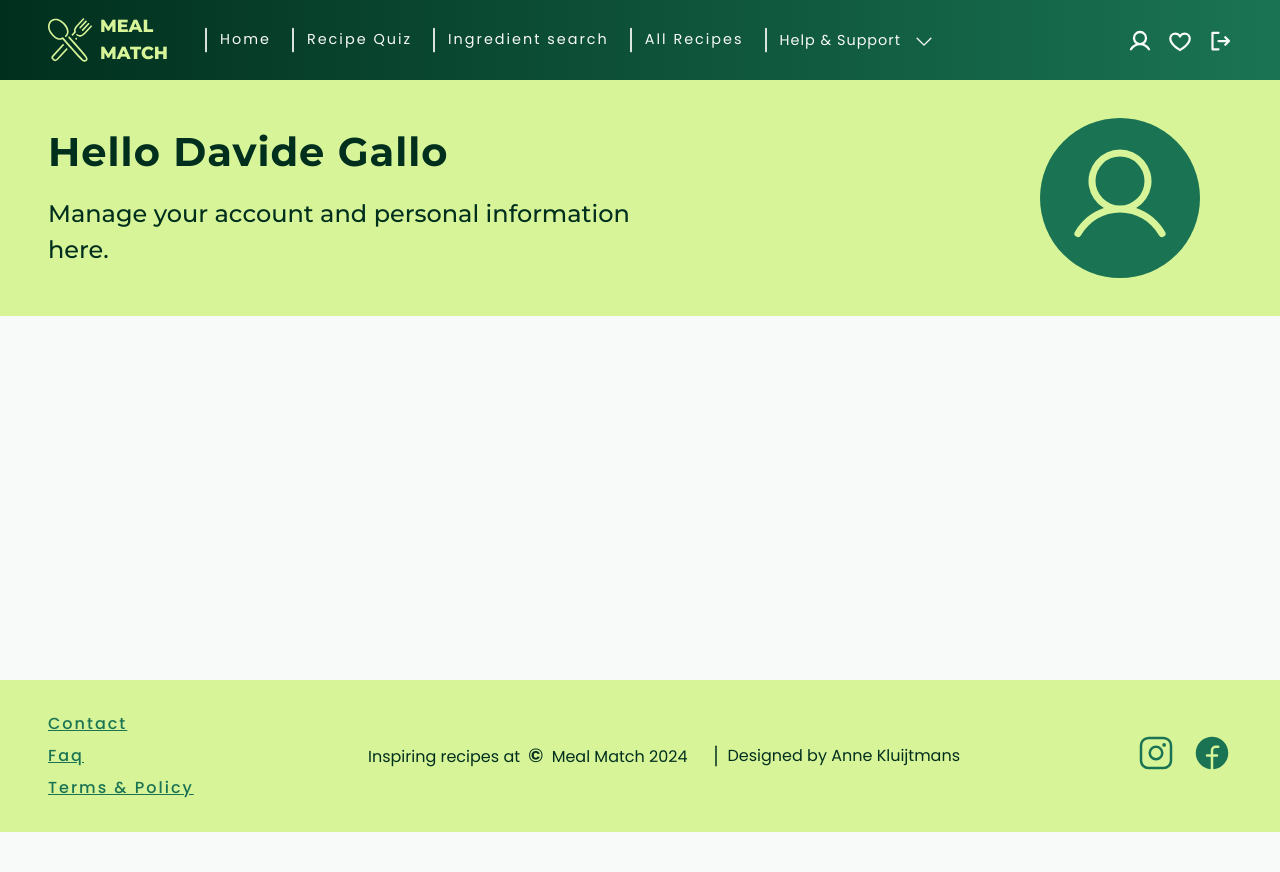
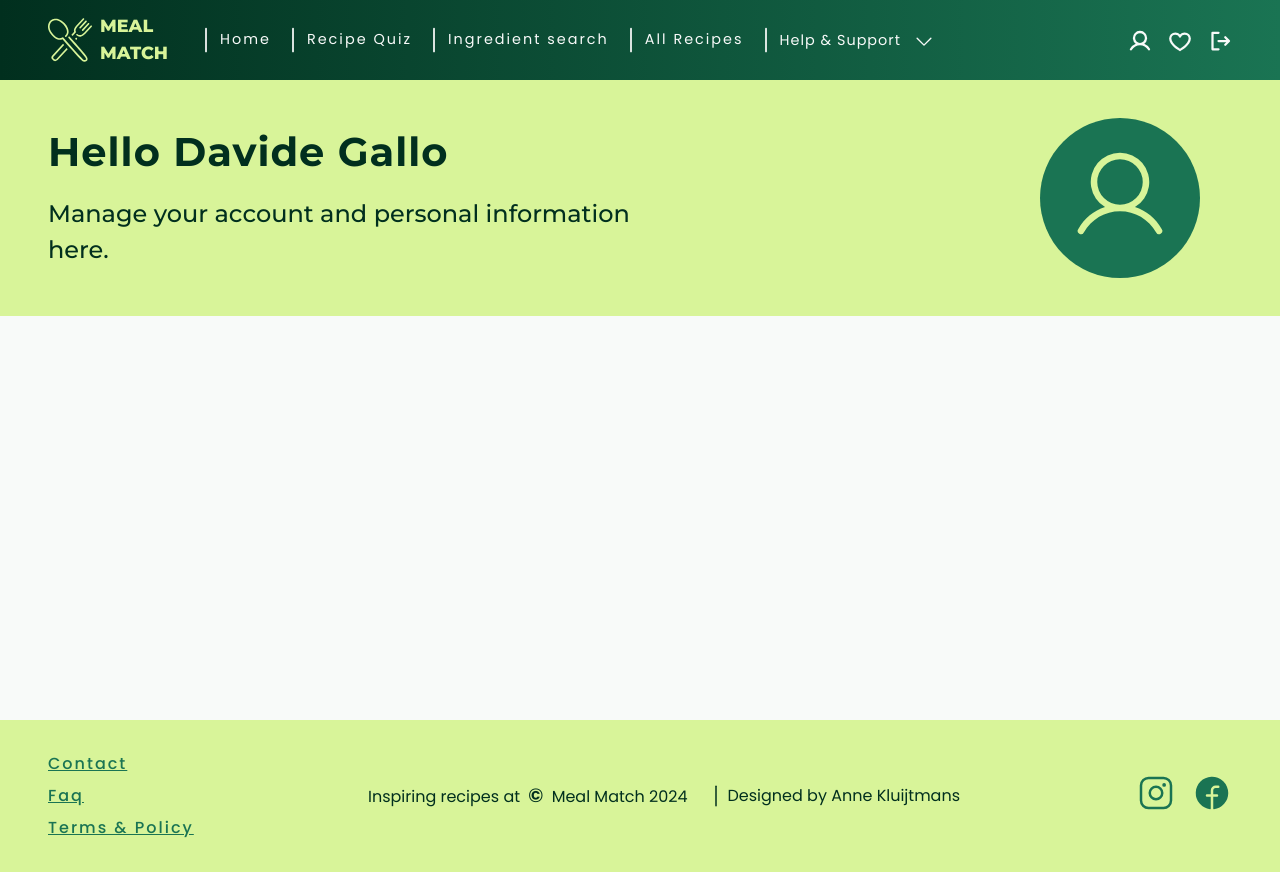
Before and after one commit to AnneKluytmans/novi-frontend-final-project-meal-match, a React (Vite) app: page /profile in a window 1280 px wide. Before the commit the page ends 832 px from the top, so only its background shows below. Built offline with nearby package versions, Linux system fonts and the light colour scheme.

Commit message:
Updated header styling

```diff
--- a/src/App.css
+++ b/src/App.css
@@ -46,7 +46,7 @@
 main {
     background-color: var(--light);
     width: 100%;
-    min-height: 75vh;
+    min-height: 80vh;
     margin-top: 5rem;
 }
 
--- a/src/components/header/Header.css
+++ b/src/components/header/Header.css
@@ -31,8 +31,8 @@
 }
 
 .header__icon {
-    height: 7rem;
-    width: 7rem;
+    height: 6.5rem;
+    width: 6.5rem;
 }
 
 /* ------------------------------- 2. Header mediaqueries -------------------------------- */
@@ -44,8 +44,8 @@
     }
 
     .header__icon {
-        height: 8rem;
-        width: 8rem;
+        height: 7rem;
+        width: 7rem;
     }
 }
 
@@ -59,4 +59,9 @@
         width: 12rem;
         margin-bottom: 2rem;
     }
+
+    .header__icon {
+        height: 8rem;
+        width: 8rem;
+    }
 }
```
